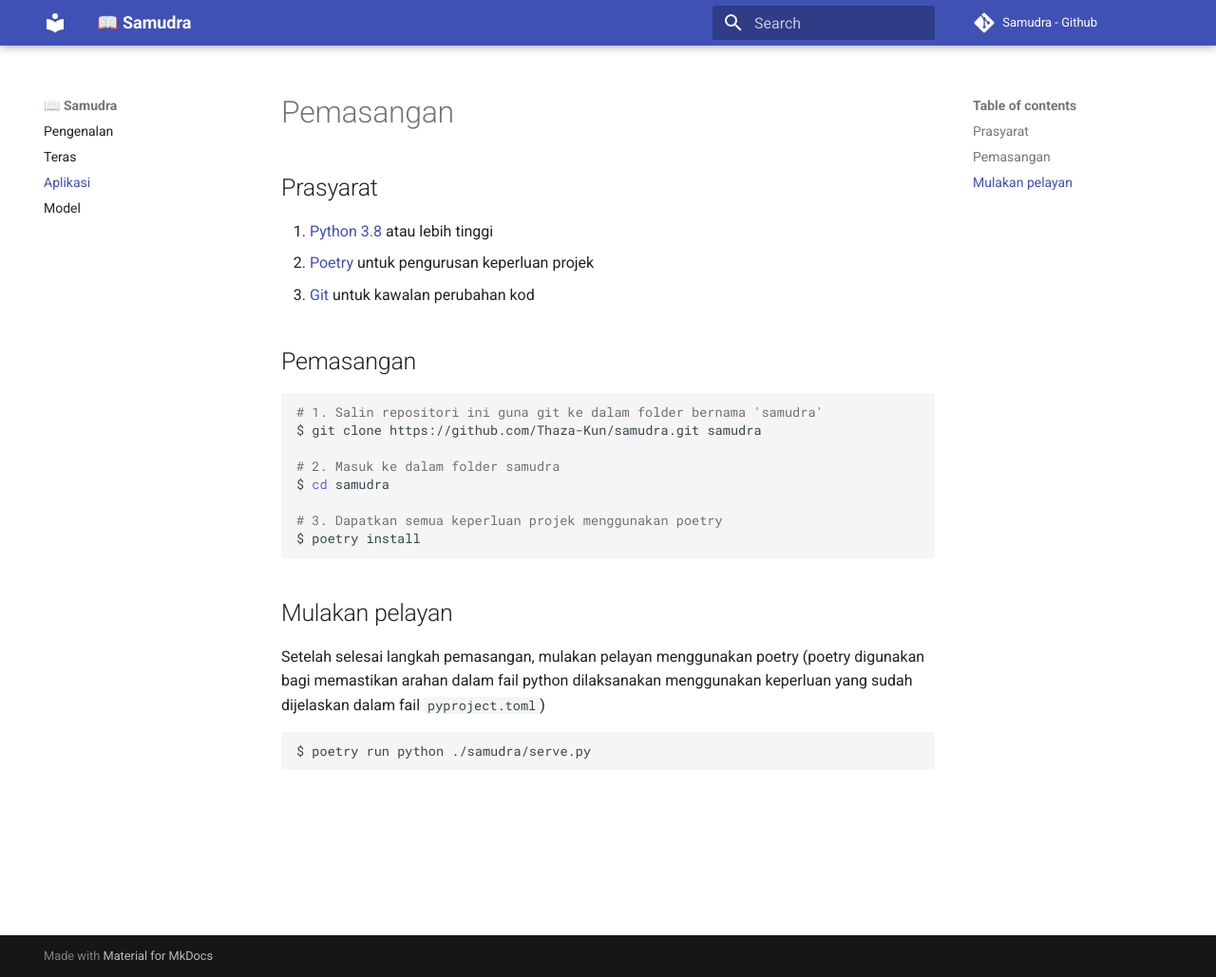
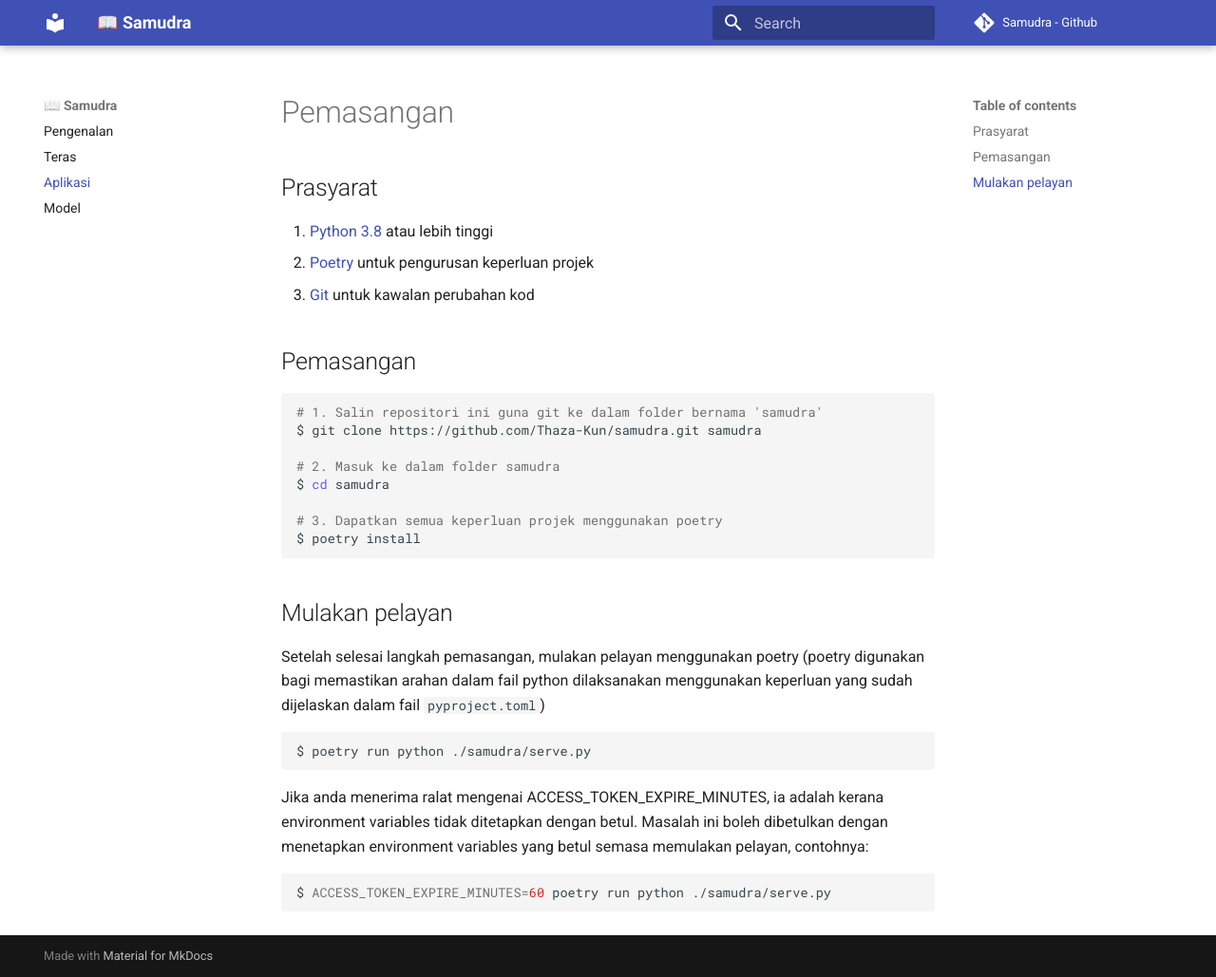
Before and after one commit to samudradev/samudra, an MkDocs documentation site: the page built from docs/pemasangan.md, in a window 1280 px wide and 1029 px high. Shown: the whole window at 95% size. Built offline with MkDocs 1.6.1 and Material for MkDocs 9.7.7, drawn with Linux system fonts in a browser that asks for light colours; comment, search, counter and statistics services are not loaded.

Commit message:
Tambah penerangan tentang environment variables ketika pemasangan pelayan.
Signed-off-by: Mohammad Afiq <46773936+afiqzx@users.noreply.github.com>

````diff
--- a/docs/pemasangan.md
+++ b/docs/pemasangan.md
@@ -28,3 +28,9 @@
 ```shell
 $ poetry run python ./samudra/serve.py
 ```
+
+Jika anda menerima ralat mengenai ACCESS\_TOKEN\_EXPIRE\_MINUTES, ia adalah kerana environment variables tidak ditetapkan dengan betul. Masalah ini boleh dibetulkan dengan menetapkan environment variables yang betul semasa memulakan pelayan, contohnya:
+
+```shell
+$ ACCESS_TOKEN_EXPIRE_MINUTES=60 poetry run python ./samudra/serve.py
+```
````
Also changed, not shown: README.md (+7 -0 lines).
